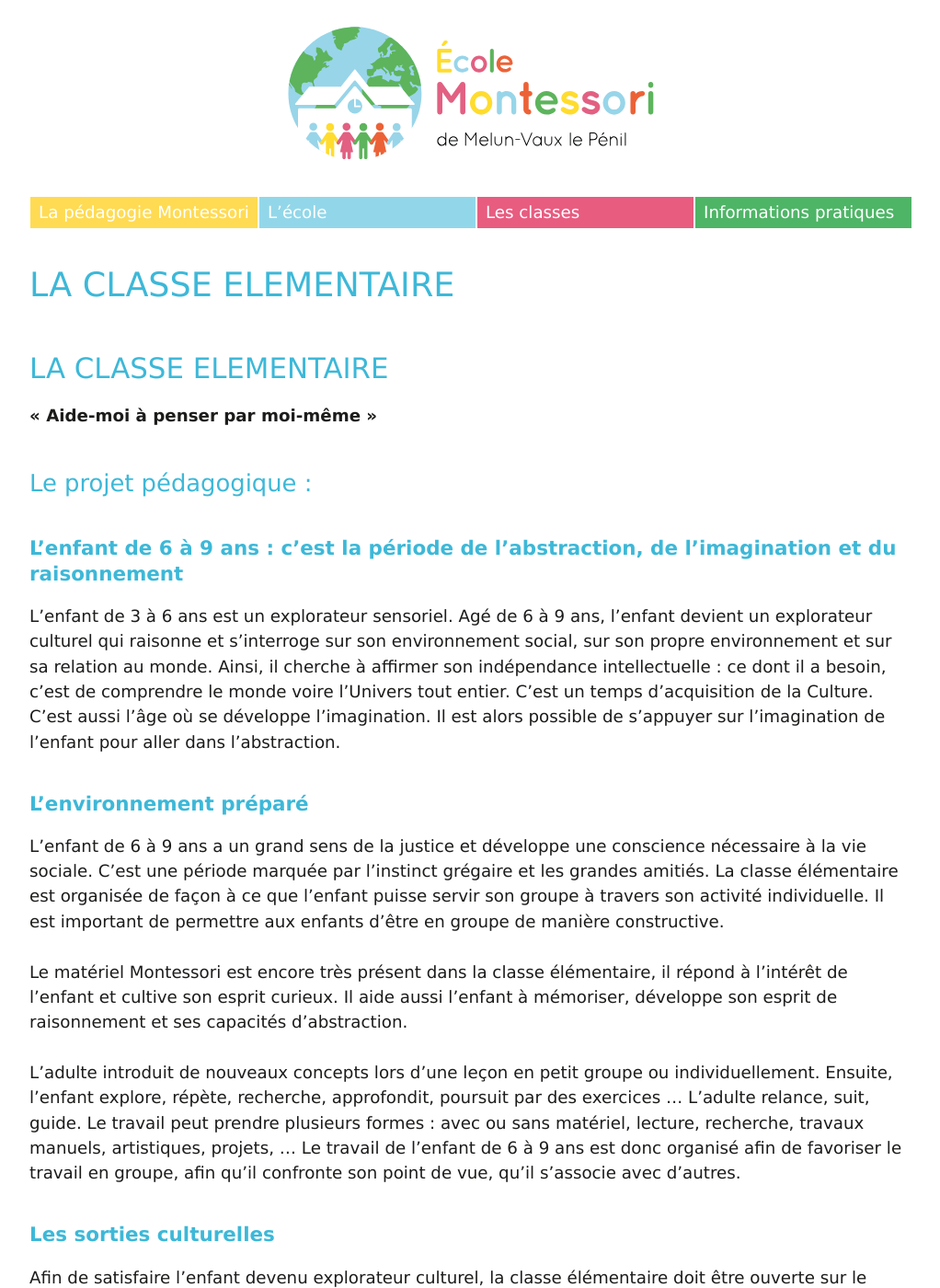
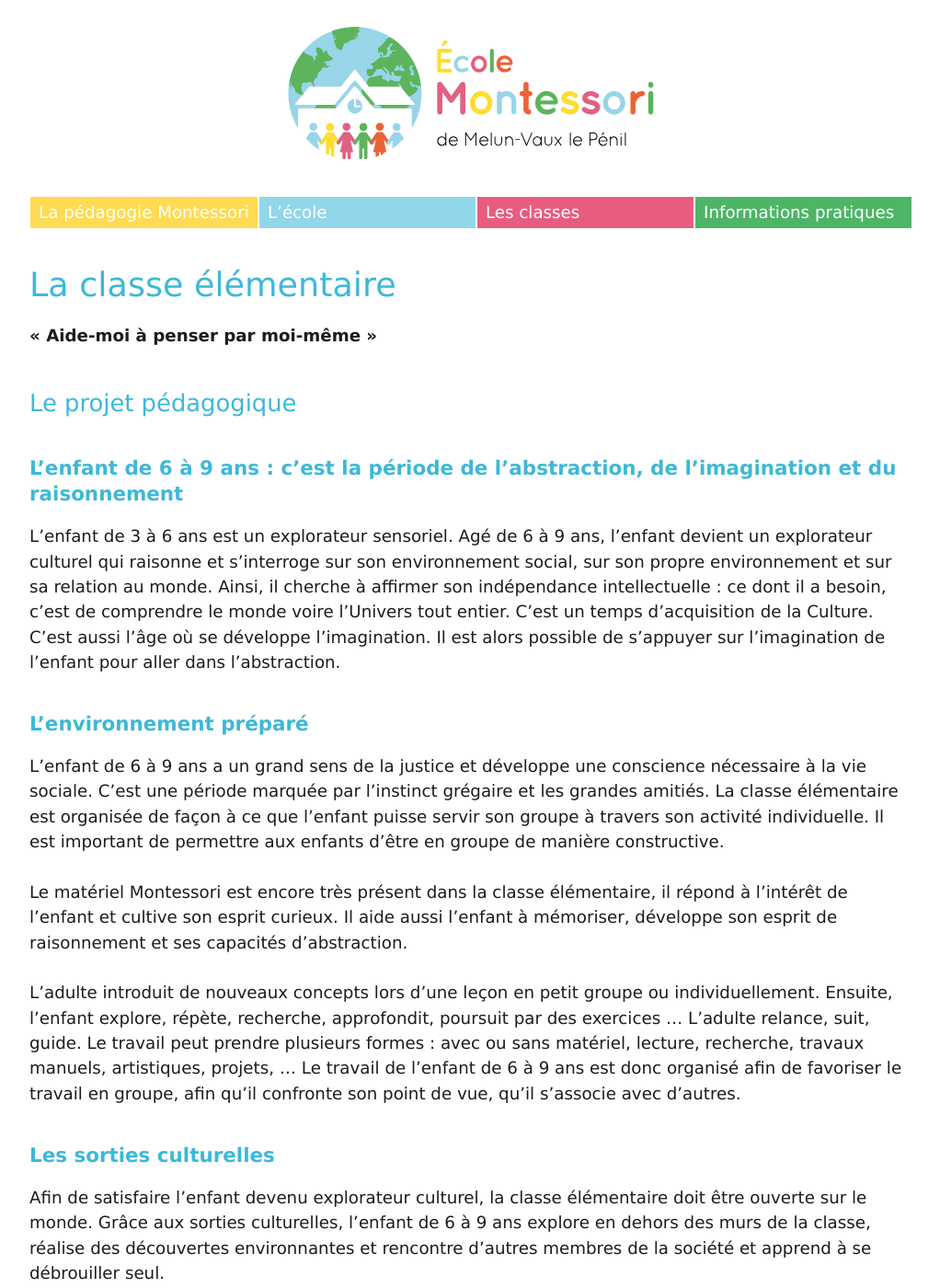
Before and after one commit to montessori-melun/montessori-melun.github.io, a Jekyll site: the page built from classes/elementaire.md, in a window 1280 px wide and 1400 px high. Shown: the whole window at 92% size, without its empty margins (128-1150 px from the left). Built offline with Jekyll 4.4.1, drawn with Linux system fonts in a browser that asks for light colours; our own code applies the rules of GitHub Pages for plain Markdown files; some of the changed text lies outside the part shown.

Commit message:
Retouche des contenus

```diff
--- a/classes/elementaire.md
+++ b/classes/elementaire.md
@@ -1,52 +1,41 @@
-
-# LA CLASSE ELEMENTAIRE
-
+---
+title: La classe élémentaire
+---
 
 **« Aide-moi à penser par moi-même »**
 
-
-## Le projet pédagogique :
-
+## Le projet pédagogique
 
 ### L’enfant de 6 à 9 ans : c’est la période de l’abstraction, de l’imagination et du raisonnement
 
 L’enfant de 3 à 6 ans est un explorateur sensoriel. Agé de 6 à 9 ans, l’enfant devient un explorateur culturel qui raisonne et s’interroge sur son environnement social, sur son propre environnement et sur sa relation au monde. Ainsi, il cherche à affirmer son indépendance intellectuelle : ce dont il a besoin, c’est de comprendre le monde voire l’Univers tout entier. C’est un temps d’acquisition de la Culture.
 C’est aussi l’âge où se développe l’imagination. Il est alors possible de s’appuyer sur l’imagination de l’enfant pour aller dans l’abstraction.
 
-
 ### L’environnement préparé
-
 
 L’enfant de 6 à 9 ans a un grand sens de la justice et développe une conscience nécessaire à la vie sociale. C’est une période marquée par l’instinct grégaire et les grandes amitiés.
 La classe élémentaire est organisée de façon à ce que l’enfant puisse servir son groupe à travers son activité individuelle. Il est important de permettre aux enfants d’être en groupe de manière constructive.
 
-
 Le matériel Montessori est encore très présent dans la classe élémentaire, il répond à l’intérêt de l’enfant et cultive son esprit curieux. Il aide aussi l’enfant à mémoriser, développe son esprit de raisonnement et ses capacités d’abstraction.
-
 
 L’adulte introduit de nouveaux concepts lors d’une leçon en petit groupe ou individuellement. Ensuite, l’enfant explore, répète, recherche, approfondit, poursuit par des exercices … L’adulte relance, suit, guide. Le travail peut prendre plusieurs formes : avec ou sans matériel, lecture, recherche, travaux manuels, artistiques, projets, …
 Le travail de l’enfant de 6 à 9 ans est donc organisé afin de favoriser le travail en groupe, afin qu’il confronte son point de vue, qu’il s’associe avec d’autres.
 
-
 ### Les sorties culturelles
-
 
 Afin de satisfaire l’enfant devenu explorateur culturel, la classe élémentaire doit être ouverte sur le monde. Grâce aux sorties culturelles, l’enfant de 6 à 9 ans explore en dehors des murs de la classe, réalise des découvertes environnantes et rencontre d’autres membres de la société et apprend à se débrouiller seul.
 
-
 ### Le programme élémentaire
-
 
 Maria Montessori cherchait à frapper l’imagination des enfants de 6 à 9 ans. C’est donc l’histoire de l’Univers qui lance tout le travail de l’école élémentaire. L’objectif essentiel est de susciter la curiosité, l’intérêt et l’émerveillement de l’enfant. Pour cela, une approche globale est proposée aux enfants ; celle-ci donne lui les clés de compréhension en allant du général au particulier et permet à l’enfant de saisir toutes les relations d’interdépendance entre les différents éléments.
 
+## Une journée dans la classe élémentaire à l’Ecole Montessori de Melun-Vaux le Pénil
 
-## Une journée dans la classe élémentaire à l’Ecole Montessori de Melun-Vaux le Pénil :
-
-de 8h à 9h : accueil des enfants
-de 9h à 12h :	temps de travail et d’activités individuelles ou en petits groupes
-de 12h à 12h45 : 	installation et repas
-de 12h45 à 13h30 :	temps de récréation
-de 13h30 à 16h :	temps de travail et d’activités individuelles ou en petits groupes
-de 16h à 16h30 :	temps d’échanges et goûter
-de 16h30 à 17h30 :	sortie
-de 17h30 à 18h30 :	garderie
+|de 8h à 9h :|accueil des enfants|
+|de 9h à 12h :|temps de travail et d’activités individuelles ou en petits groupes|
+|de 12h à 12h45 :|installation et repas|
+|de 12h45 à 13h30 :|temps de récréation|
+|de 13h30 à 16h :|temps de travail et d’activités individuelles ou en petits groupes|
+|de 16h à 16h30 :|temps d’échanges et goûter|
+|de 16h30 à 17h30 :|sortie|
+|de 17h30 à 18h30 :|garderie|
```
Also changed, not shown: classes/index.md (+6 -8 lines), classes/maternelle.md (+17 -33 lines).
